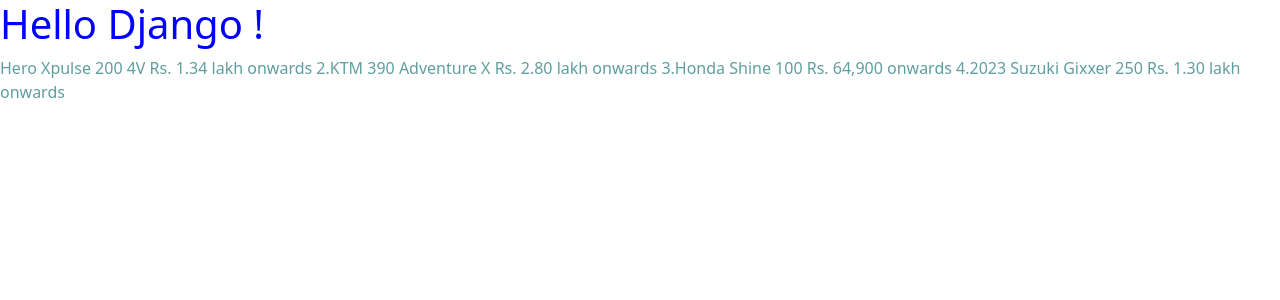
After one commit to harshabegada/bikeproject, a Django app: template templates/bike.html in a window 1280 px wide. The commit adds this page. Shown: the top 300 px of the page. Run offline with Django 5.2, Linux system fonts and the light colour scheme; the template is opened without the code that fills it, so the values that code supplies are empty.

Commit message:
i have edited bike.html file

```diff
--- a/static/css/style.css
+++ b/static/css/style.css
@@ -1,3 +1,7 @@
 h1{
     color: blue;
 }
+
+p {
+    color: cadetblue;
+}
--- /dev/null
+++ b/templates/bike.html
@@ -0,0 +1,23 @@
+<!doctype html>
+<html lang="en">
+  <head>
+    <meta charset="utf-8">
+    <meta name="viewport" content="width=device-width, initial-scale=1">
+    <title>Bootstrap demo</title>
+    <link href="https://cdn.jsdelivr.net/npm/bootstrap@5.3.2/dist/css/bootstrap.min.css" rel="stylesheet" integrity="sha384-T3c6CoIi6uLrA9TneNEoa7RxnatzjcDSCmG1MXxSR1GAsXEV/Dwwykc2MPK8M2HN" crossorigin="anonymous">
+    <link rel="stylesheet" href="../static/css/style.css">
+  </head>
+  <body>
+    <h1>Hello Django !</h1>
+    <p> Hero Xpulse 200 4V  Rs. 1.34 lakh onwards
+
+        2.KTM 390 Adventure X Rs. 2.80 lakh onwards
+
+        3.Honda Shine 100 Rs. 64,900 onwards
+
+        4.2023 Suzuki Gixxer 250 Rs. 1.30 lakh onwards
+        </p>
+
+    <script src="https://cdn.jsdelivr.net/npm/bootstrap@5.3.2/dist/js/bootstrap.bundle.min.js" integrity="sha384-C6RzsynM9kWDrMNeT87bh95OGNyZPhcTNXj1NW7RuBCsyN/o0jlpcV8Qyq46cDfL" crossorigin="anonymous"></script>
+  </body>
+</html>
```
